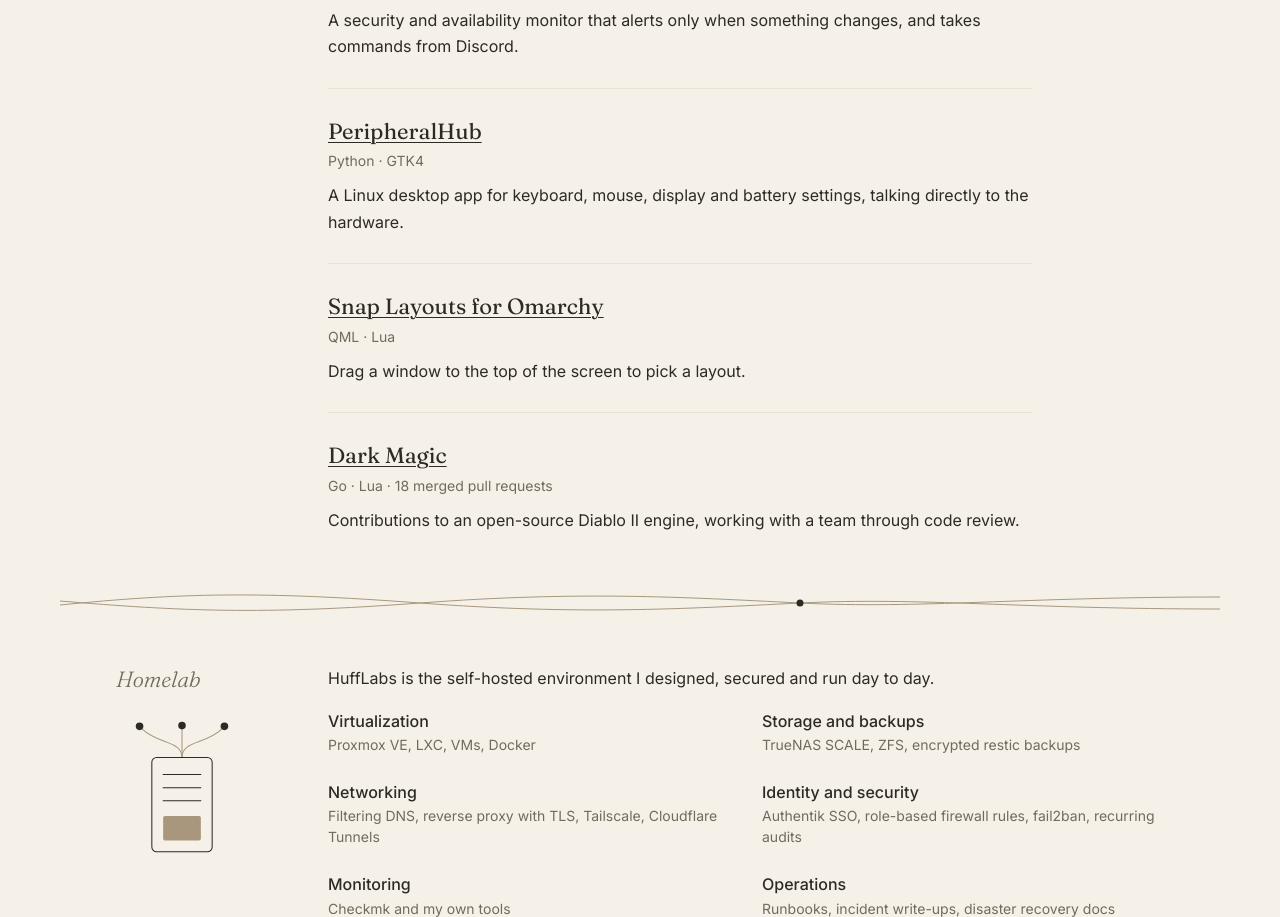
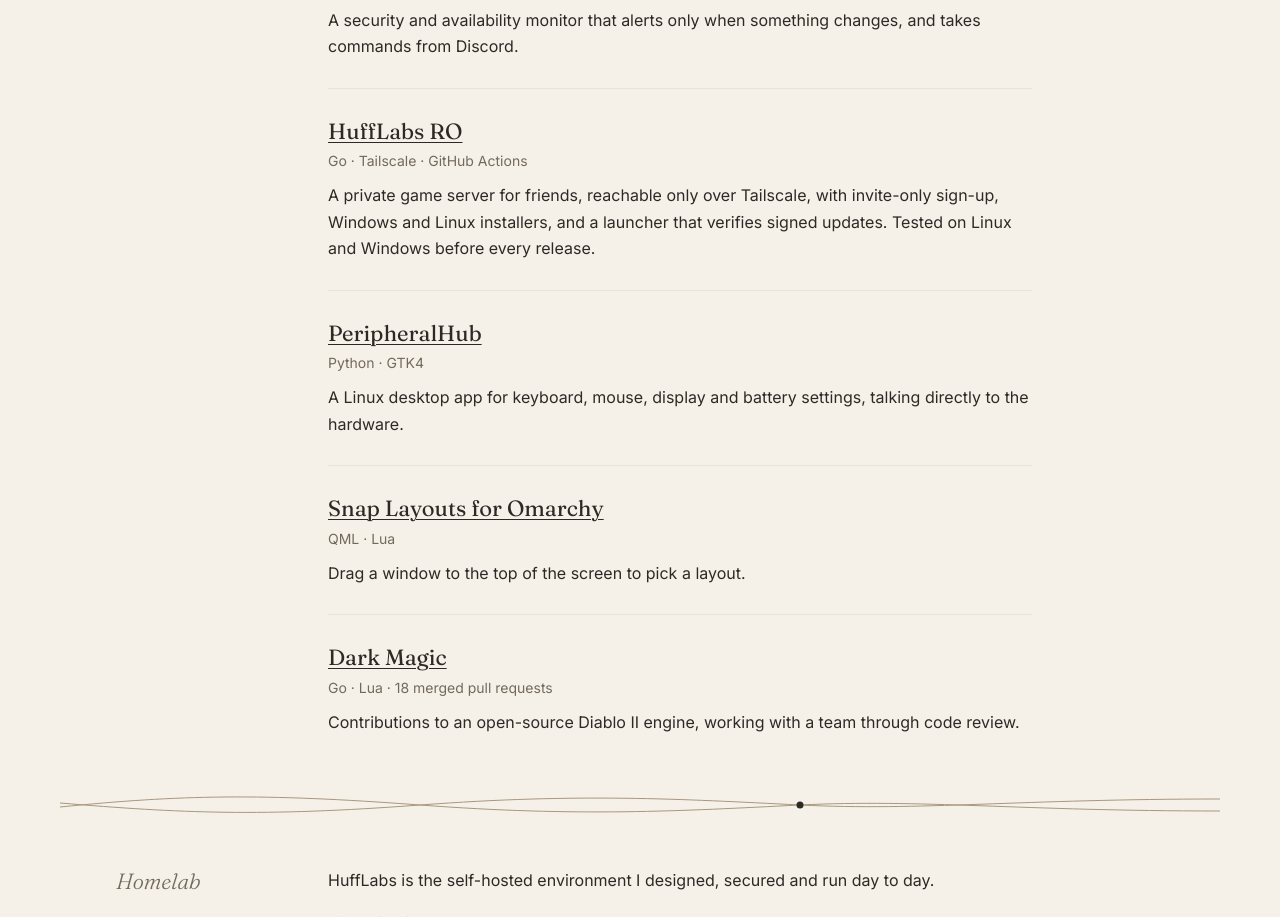
Before and after one commit to n0rthstar88/hufflabs.dev, a plain HTML site: page index.html in a window 1280 px wide. Shown: the part 2454-3371 px from the top of the page. Drawn offline with Linux system fonts and the light colour scheme.

Commit message:
Add HuffLabs RO to projects

```diff
--- a/index.html
+++ b/index.html
@@ -168,6 +168,11 @@
           <p>A security and availability monitor that alerts only when something changes, and takes commands from Discord.</p>
         </article>
         <article class="item">
+          <h3><a href="https://github.com/n0rthstar88/hufflabs-ro">HuffLabs RO</a></h3>
+          <p class="meta">Go · Tailscale · GitHub Actions</p>
+          <p>A private game server for friends, reachable only over Tailscale, with invite-only sign-up, Windows and Linux installers, and a launcher that verifies signed updates. Tested on Linux and Windows before every release.</p>
+        </article>
+        <article class="item">
           <h3><a href="https://github.com/n0rthstar88/peripheralhub">PeripheralHub</a></h3>
           <p class="meta">Python · GTK4</p>
           <p>A Linux desktop app for keyboard, mouse, display and battery settings, talking directly to the hardware.</p>
```
